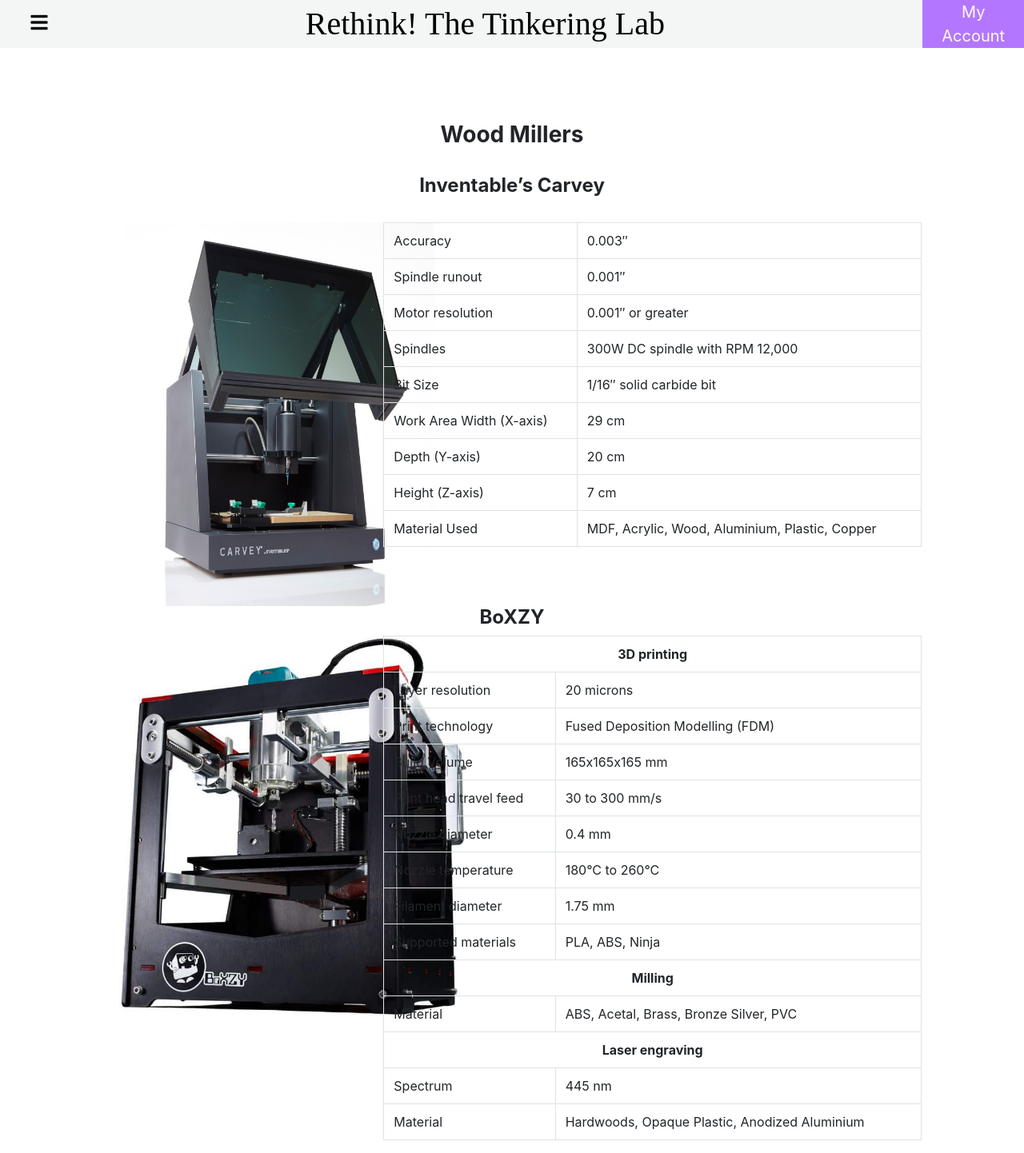
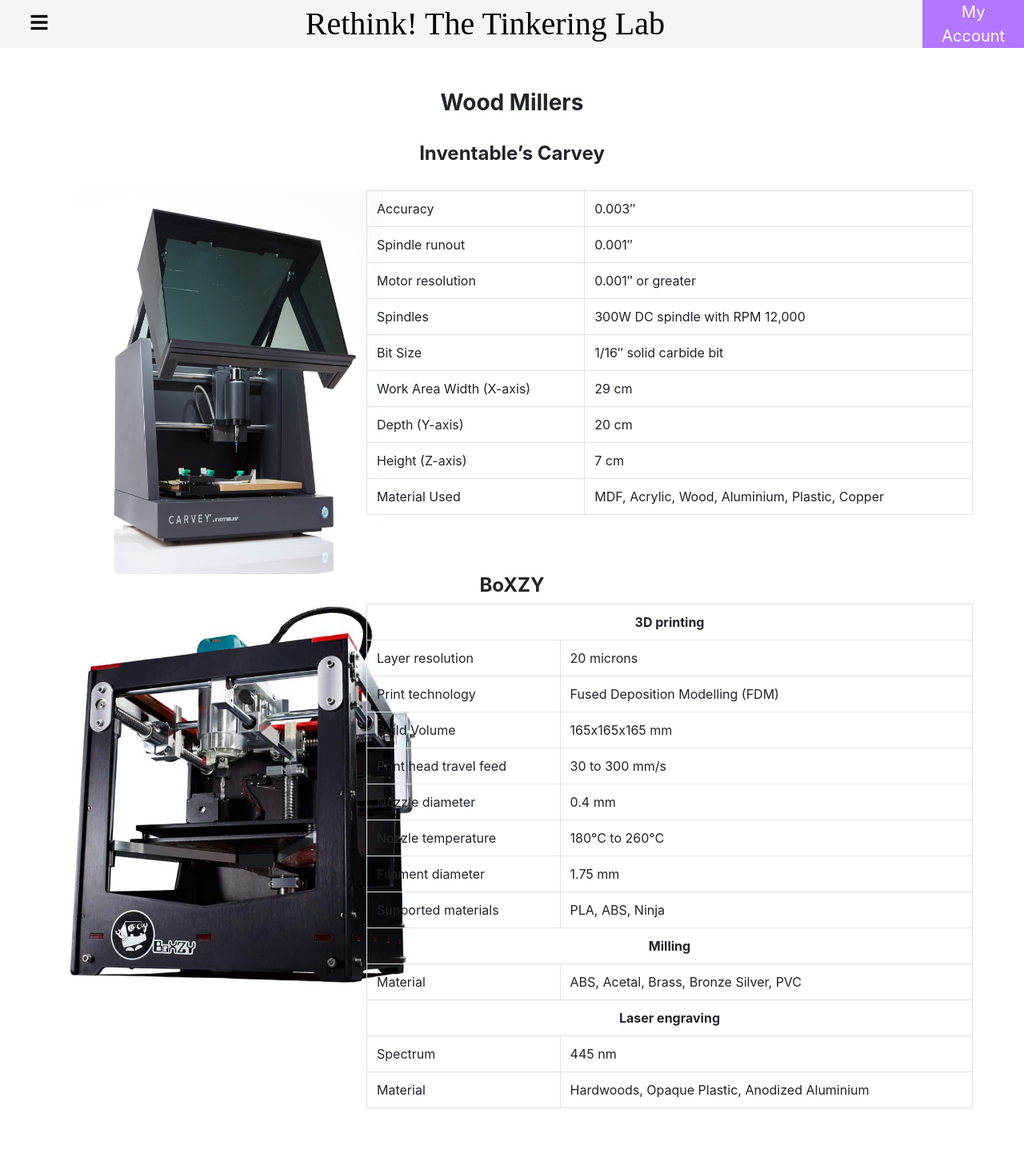
Before and after one commit to Gagan6164/django-webapp, a Django app: template Tinkering/tinker/templates/wood.html in a window 1280 px wide. Shown: the top 1442 px of the page at 80% size. Run offline with Django 3.2, Linux system fonts and the light colour scheme; the template is opened without the code that fills it, so the values that code supplies are empty; some libraries are stand-ins or nearby versions.

Commit message:
padding removed

```diff
--- a/Tinkering/tinker/templates/electro.html
+++ b/Tinkering/tinker/templates/electro.html
@@ -4,16 +4,12 @@
 <style>
     .main
     {
-        padding:10vh 10vw 10vh 10vw;
+        padding:5vh 5vw 5vh 5vw;
     }
 
 </style>
 
 
-         <link rel="stylesheet" href="https://maxcdn.bootstrapcdn.com/bootstrap/4.1.0/css/bootstrap.min.css">
-         <script src="https://ajax.googleapis.com/ajax/libs/jquery/3.3.1/jquery.min.js"></script>
-         <script src="https://cdnjs.cloudflare.com/ajax/libs/popper.js/1.14.0/umd/popper.min.js"></script>
-         <script src="https://maxcdn.bootstrapcdn.com/bootstrap/4.1.0/js/bootstrap.min.js"></script>
 
 
      <body>
--- a/Tinkering/tinker/templates/laserd.html
+++ b/Tinkering/tinker/templates/laserd.html
@@ -4,16 +4,12 @@
 <style>
     .main
     {
-        padding:10vh 10vw 10vh 10vw;
+        padding:5vh 5vw 5vh 5vw;
     }
 
 </style>
 
 
-         <link rel="stylesheet" href="https://maxcdn.bootstrapcdn.com/bootstrap/4.1.0/css/bootstrap.min.css">
-         <script src="https://ajax.googleapis.com/ajax/libs/jquery/3.3.1/jquery.min.js"></script>
-         <script src="https://cdnjs.cloudflare.com/ajax/libs/popper.js/1.14.0/umd/popper.min.js"></script>
-         <script src="https://maxcdn.bootstrapcdn.com/bootstrap/4.1.0/js/bootstrap.min.js"></script>
 
 
      <body>
--- a/Tinkering/tinker/templates/wood.html
+++ b/Tinkering/tinker/templates/wood.html
@@ -4,16 +4,12 @@
 <style>
     .main
     {
-        padding:10vh 10vw 10vh 10vw;
+        padding:5vh 5vw 5vh 5vw;
     }
 
 </style>
 
 
-         <link rel="stylesheet" href="https://maxcdn.bootstrapcdn.com/bootstrap/4.1.0/css/bootstrap.min.css">
-         <script src="https://ajax.googleapis.com/ajax/libs/jquery/3.3.1/jquery.min.js"></script>
-         <script src="https://cdnjs.cloudflare.com/ajax/libs/popper.js/1.14.0/umd/popper.min.js"></script>
-         <script src="https://maxcdn.bootstrapcdn.com/bootstrap/4.1.0/js/bootstrap.min.js"></script>
 
 
      <body>
```
Also changed, not shown: Tinkering/tinker/templates/3dscanner.html (+2 -5 lines), Tinkering/tinker/templates/metald.html (+2 -5 lines).
